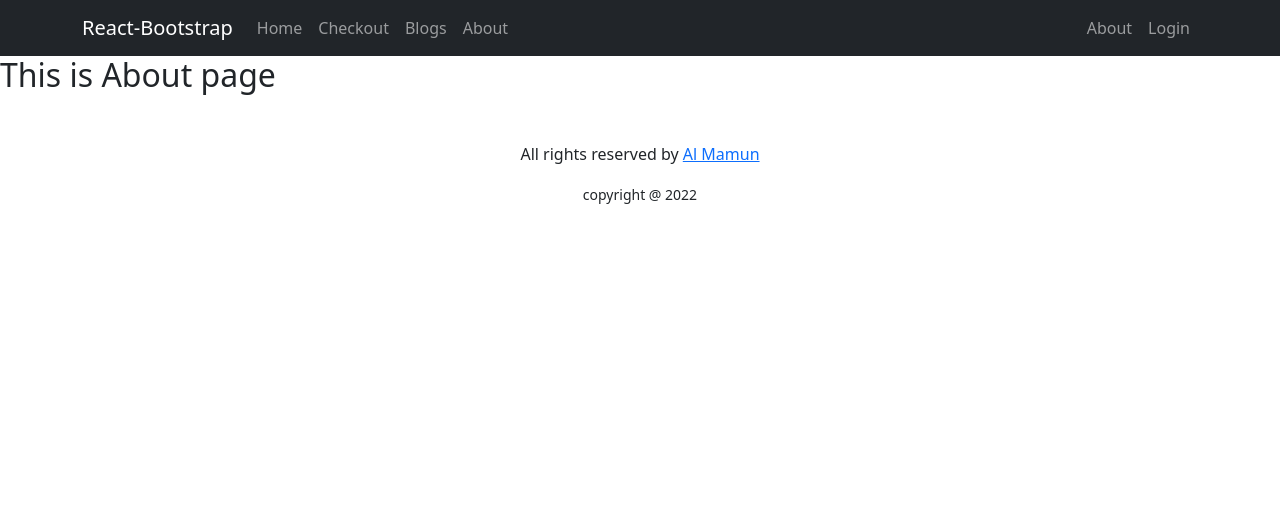
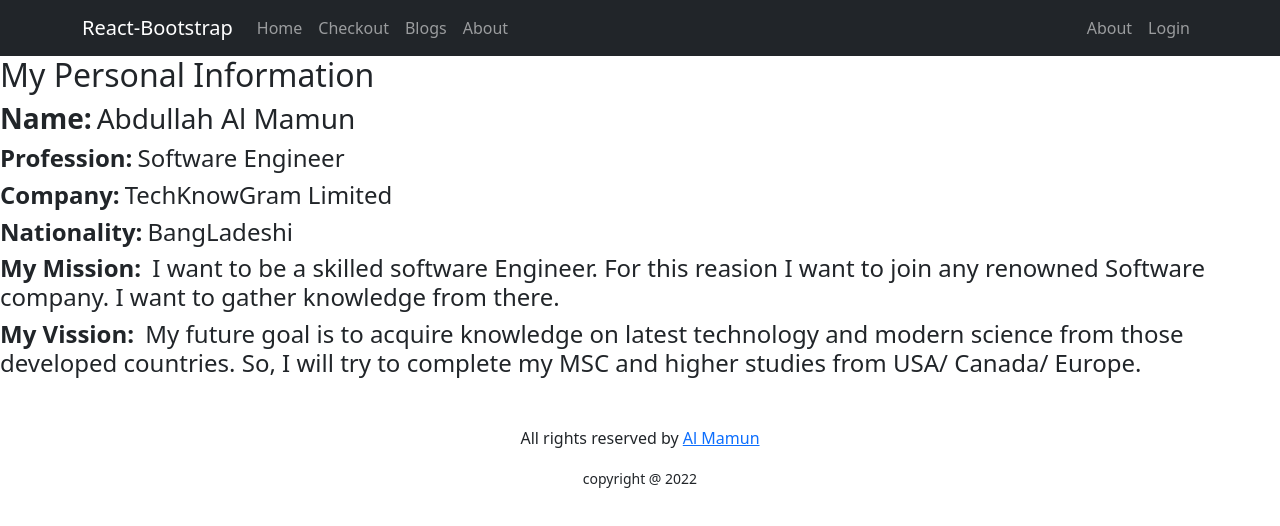
Before and after one commit to Mamun-NSU/best-legal-consultancy, a React (Create React App) app: page /about in a window 1280 px wide. Shown: the top 526 px of the page. Built offline with nearby package versions, Linux system fonts and the light colour scheme; no server answers.

Commit message:
About page updated successfully

```diff
--- a/src/components/About/About.css
+++ b/src/components/About/About.css
@@ -0,0 +1,4 @@
+.bold-txt{
+    font-weight: bold;
+    margin-right: 5px;
+}
--- a/src/components/About/About.js
+++ b/src/components/About/About.js
@@ -4,7 +4,38 @@ import "./About.css";
 const About = () => {
   return (
     <div>
-      <h2>This is About page</h2>
+      <h2>My Personal Information</h2>
+      <div>
+        <h3>
+          {" "}
+          <span className="bold-txt">Name:</span>Abdullah Al Mamun{" "}
+        </h3>
+        <h4>
+          {" "}
+          <span className="bold-txt">Profession:</span>Software Engineer
+        </h4>
+        <h4>
+          {" "}
+          <span className="bold-txt">Company:</span>TechKnowGram Limited
+        </h4>
+        <h4>
+          {" "}
+          <span className="bold-txt">Nationality:</span>BangLadeshi
+        </h4>
+      </div>
+      <div>
+        <h4>
+          <span className="bold-txt">My Mission:</span> I want to be a skilled
+          software Engineer. For this reasion I want to join any renowned
+          Software company. I want to gather knowledge from there.
+        </h4>
+        <h4>
+          <span className="bold-txt">My Vission:</span> My future goal is to
+          acquire knowledge on latest technology and modern science from those
+          developed countries. So, I will try to complete my MSC and higher
+          studies from USA/ Canada/ Europe.
+        </h4>
+      </div>
     </div>
   );
 };
--- a/src/components/Login/Login/Login.js
+++ b/src/components/Login/Login/Login.js
@@ -1,18 +1,19 @@
-import React, { useState } from "react";
+import React, { useRef, useState } from "react";
 import {
   useCreateUserWithEmailAndPassword,
+  useSendPasswordResetEmail,
   useSignInWithEmailAndPassword,
 } from "react-firebase-hooks/auth";
 import auth from "../../../firebase.init";
 import { useAuthState } from "react-firebase-hooks/auth";
 import { Navigate, useLocation, useNavigate } from "react-router-dom";
-
-/*
-<p data={data}==props.data> {email, phone}==children.email/pass   </P>
-
-*/
+import { toast, ToastContainer } from "react-toastify";
+import "react-toastify/dist/ReactToastify.css";
 
 const Login = () => {
+  const emailRef = useRef("");
+  const passwordRef = useRef("");
+
   const [login, setLogin] = useState(true);
 
   const [confirmError, setConfirmError] = useState("");
@@ -31,6 +32,7 @@ const Login = () => {
     createError,
   ] = useCreateUserWithEmailAndPassword(auth);
 
+  const [sendPasswordResetEmail, sending] = useSendPasswordResetEmail(auth);
   //for login
   const [
     signInWithEmailAndPassword,
@@ -72,6 +74,16 @@ const Login = () => {
     // navigate(from, { replace: true });
     navigate("/home");
   }
+
+  const resetPassword = async () => {
+    const email = emailRef.current.value;
+    if (email) {
+      await sendPasswordResetEmail(email);
+      toast("Sent email");
+    } else {
+      toast("please enter your email address");
+    }
+  };
 
   return (
     <div className="container">
@@ -140,6 +152,16 @@ const Login = () => {
         {createUser && <p className="text-success">User Create Successfully</p>}
         {user && <p className="text-success">User Login Successfully</p>}
       </form>
+      <p>
+        Forget Password?{" "}
+        <button
+          className="btn btn-link text-primary pe-auto text-decoration-none"
+          onClick={resetPassword}
+        >
+          Reset Password
+        </button>{" "}
+      </p>
+      <ToastContainer></ToastContainer>
     </div>
   );
 };
```
Also changed, not shown: src/components/Checkout/Checkout.js (+0 -15 lines), 1 other file (tests, documents, lock files or other folders).
